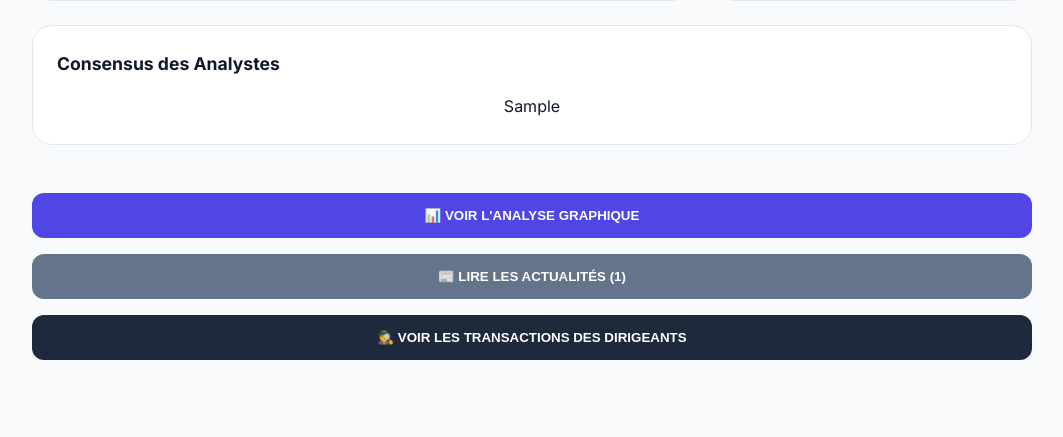
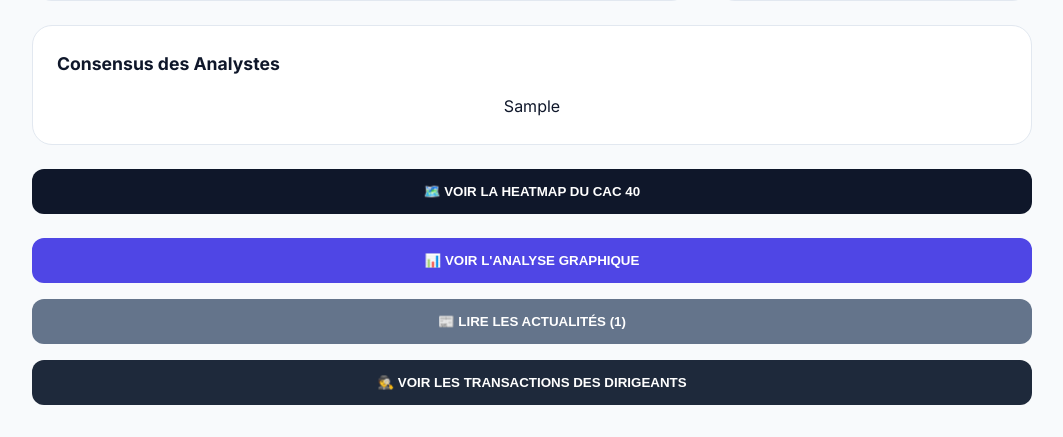
Before and after one commit to admin5004/trade-analyser-bourse, a Flask app: template templates/index.html in a window 1280 px wide. Shown: the part 768-1205 px from the top of the page, without its empty margins (108-1171 px from the left). Before the commit the page ends 1128 px from the top, so only its background shows below. Run offline with Flask 3, Linux system fonts and the light colour scheme; the template is opened without the code that fills it: most values are stand-ins (such as "Sample title", 1, 10 or a date in 2020).

Commit message:
Added Interactive CAC 40 Heatmap (Euronext Professional View)

```diff
--- a/app.py
+++ b/app.py
@@ -251,6 +251,17 @@ def analyze_page():
     sorted_sectors = sorted(MARKET_STATE['sectors'].items(), key=lambda x: x[1], reverse=True)
     top_sectors = [{'name': name, 'change': change} for name, change in sorted_sectors[:5]]
 
+    # HEATMAP DATA (Nouveau)
+    heatmap_data = []
+    for s, t_info in MARKET_STATE['tickers'].items():
+        if '.PA' in s: # On se concentre sur Euronext Paris pour la heatmap
+            heatmap_data.append({
+                'symbol': s.replace('.PA', ''),
+                'change': t_info['change_pct'],
+                'full_symbol': s
+            })
+    heatmap_data = sorted(heatmap_data, key=lambda x: x['symbol'])
+
     if df is not None:
         context = {
             'symbol': symbol,
@@ -272,7 +283,8 @@ def analyze_page():
             'stock_chart_div': create_stock_chart(df, symbol),
             'engine_status': 'ONLINE',
             'last_update': MARKET_STATE['last_update'],
-            'top_sectors': top_sectors
+            'top_sectors': top_sectors,
+            'heatmap_data': heatmap_data # Ajout à la Heatmap
         }
         return render_template('index.html', **context)
 
--- a/templates/index.html
+++ b/templates/index.html
@@ -179,7 +179,24 @@
             {% endif %}
 
             <div class="col-12">
-                <button class="accordion-btn" onclick="toggleSection('chart-accordion')">
+                <button class="accordion-btn" style="background: #0f172a; margin-top: 0;" onclick="toggleSection('heatmap-accordion')">
+                    🗺️ VOIR LA HEATMAP DU CAC 40
+                </button>
+                <div id="heatmap-accordion" class="accordion-content" style="padding: 1.5rem;">
+                    <div style="display: grid; grid-template-columns: repeat(auto-fill, minmax(80px, 1fr)); gap: 8px;">
+                        {% for item in heatmap_data %}
+                        <a href="{{ url_for('analyze_page', symbol=item.full_symbol) }}"
+                           style="text-decoration: none; display: flex; flex-direction: column; align-items: center; justify-content: center; height: 60px; border-radius: 8px; font-weight: 800; font-size: 0.75rem; color: white; transition: transform 0.2s;
+                                  background: {% if item.change > 2 %}#064e3b{% elif item.change > 0 %}#059669{% elif item.change > -2 %}#dc2626{% else %}#7f1d1d{% endif %};"
+                           onmouseover="this.style.transform='scale(1.05)'" onmouseout="this.style.transform='scale(1)'">
+                            <span>{{ item.symbol }}</span>
+                            <span style="font-size: 0.65rem; opacity: 0.9;">{{ "%+.2f"|format(item.change) }}%</span>
+                        </a>
+                        {% endfor %}
+                    </div>
+                </div>
+
+                <button class="accordion-btn" style="margin-top: 1.5rem;" onclick="toggleSection('chart-accordion')">
                     📊 VOIR L'ANALYSE GRAPHIQUE
                 </button>
                 <div id="chart-accordion" class="accordion-content">
```
